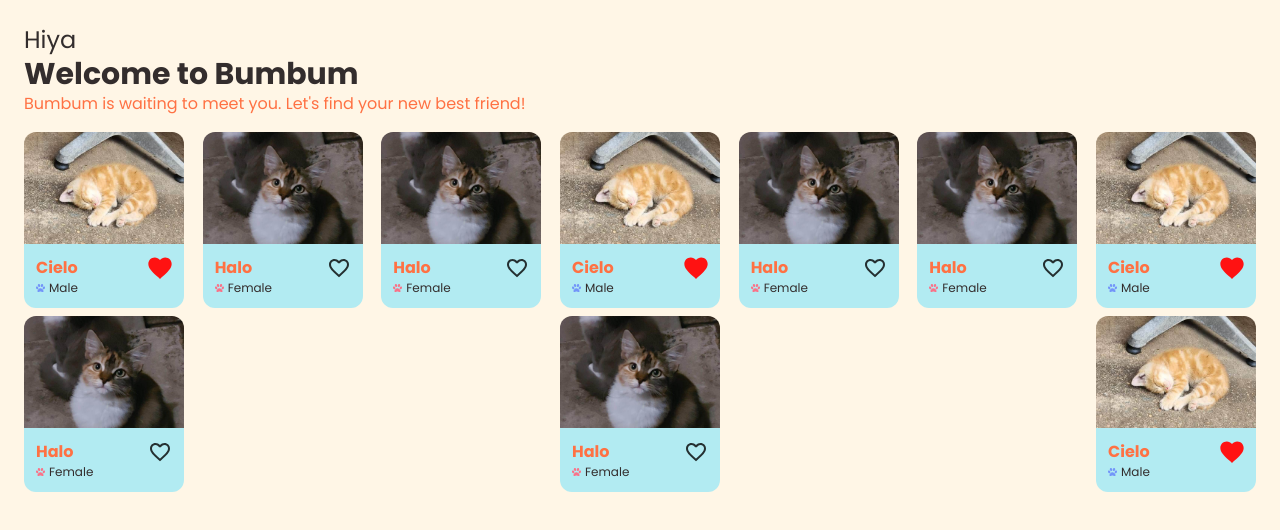
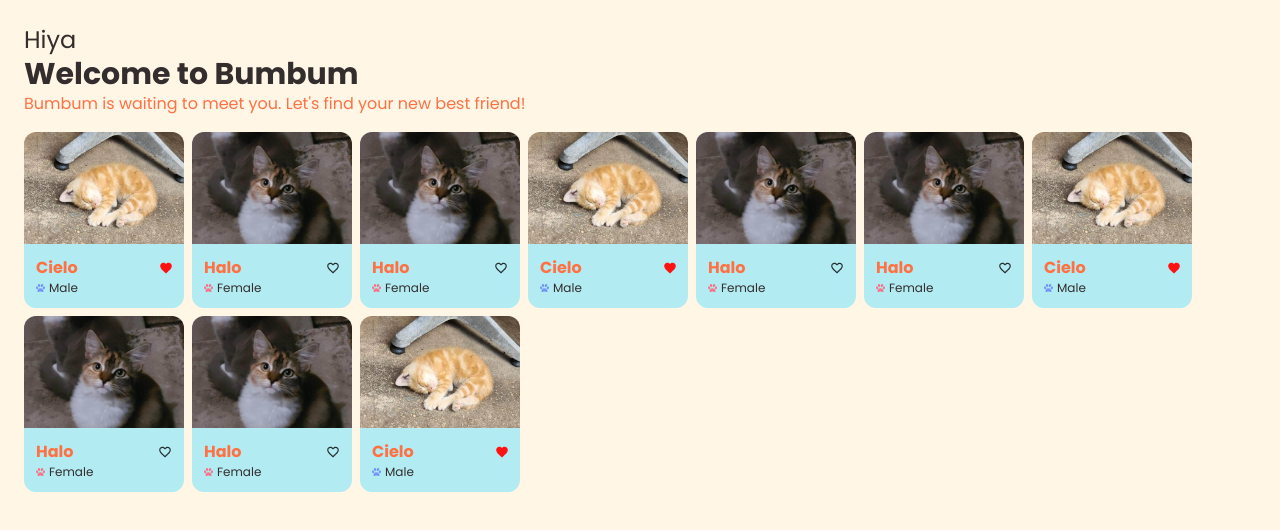
Before and after one commit to BerkanYuksel25/web-app_bumbum, a React (Vite) app in the folder client/: page /bumbums in a window 1280 px wide. Shown: the top 530 px of the page. Built offline with nearby package versions, Linux system fonts and the light colour scheme.

Commit message:
Fix layout

```diff
--- a/client/src/pages/Bumbums.tsx
+++ b/client/src/pages/Bumbums.tsx
@@ -23,13 +23,13 @@ export default function Bumbums() {
       <p className="text-primary-main w-2/3 mb-4">
         Bumbum is waiting to meet you. Let's find your new best friend!
       </p>
-      <div className="flex gap-2 flex-wrap justify-between">
+      <div className="flex gap-2 flex-wrap justify-start">
         {pets.map((pet, index) => {
           const isLiked = index % 3 === 0;
           return (
             <Link
               to={`/bumbums/${index}`}
-              className="flex flex-col w-40 justify-center"
+              className="flex flex-col w-[calc(50%-0.5rem)] sm:w-40 justify-center"
               key={index}
             >
               <div className="relative h-28 rounded-t-xl overflow-clip">
```
